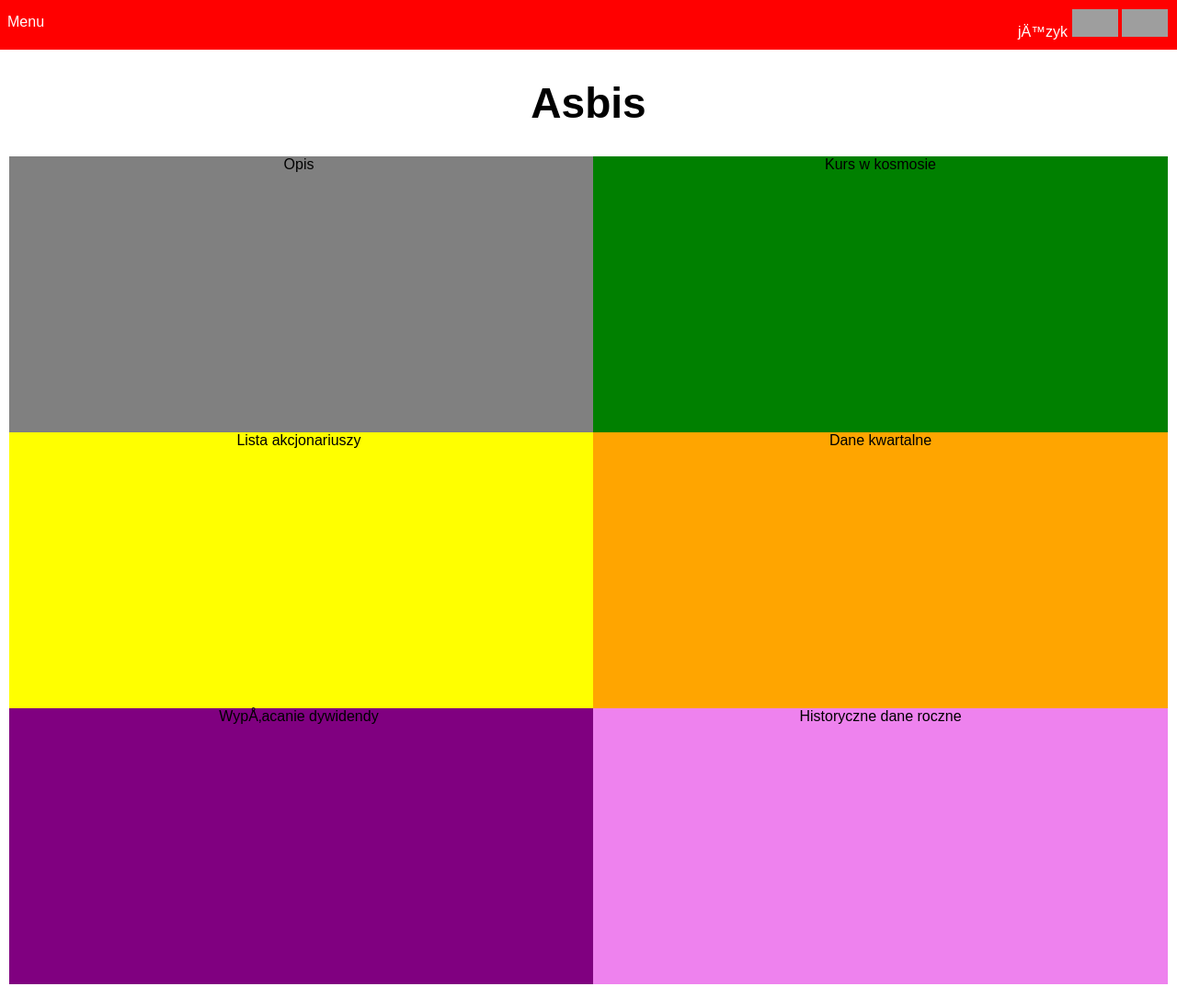
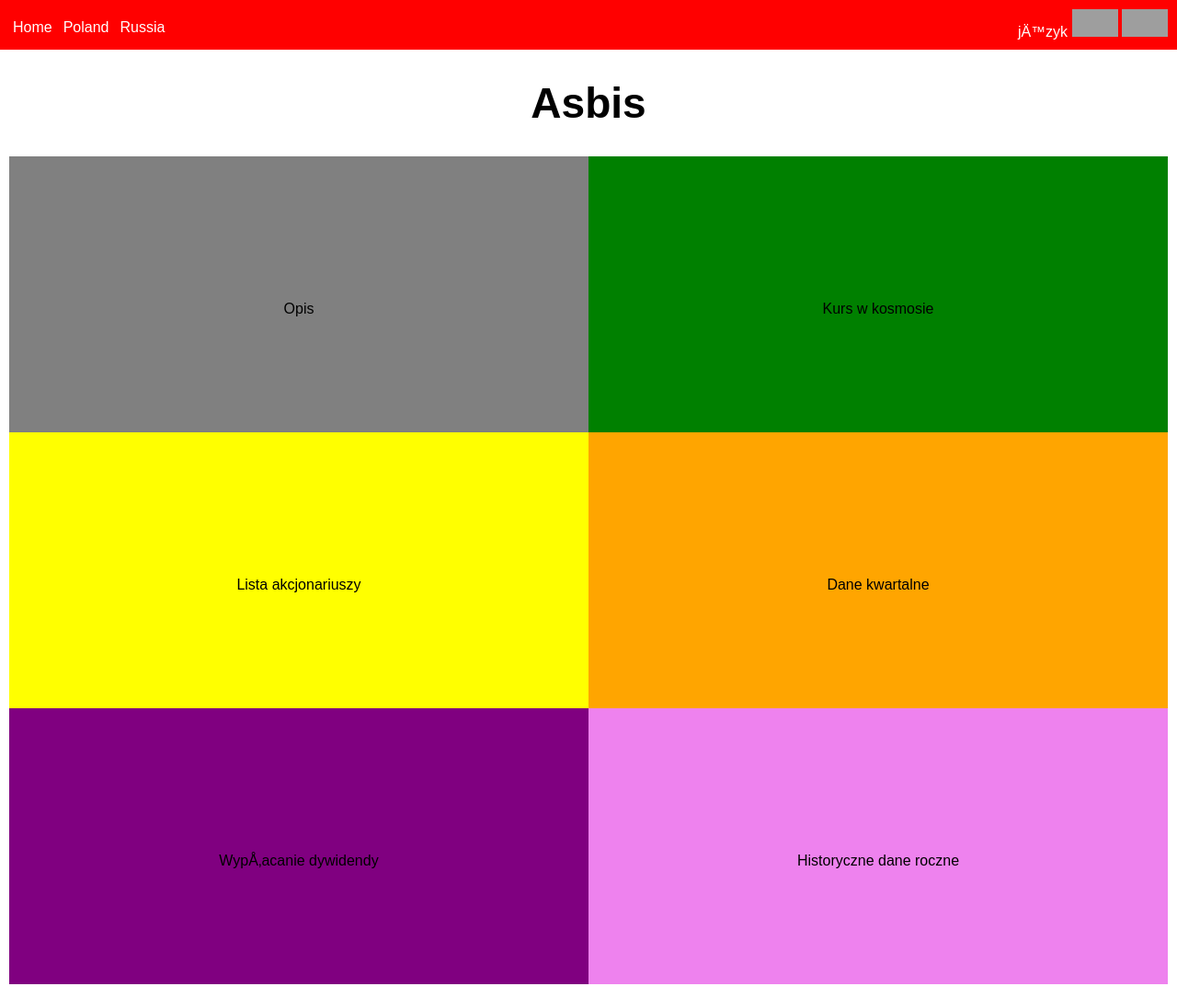
Before and after one commit to TheTasak/EmergingPoland, a PHP site: page / in a window 1280 px wide. Shown: the top 1085 px of the page at 92% size. Run offline with PHP 8.4, Linux system fonts and the light colour scheme; grey boxes are pictures that could not be loaded.

Commit message:
menu and flexbox grid

```diff
--- a/index.html
+++ b/index.html
@@ -6,29 +6,42 @@
   <body>
     <header>
       <nav>
-        Menu
+        <ul>
+            <li><a href="index.html">Home</a></li>
+            <li><a href="index.html">Poland</a></li>
+            <li><a href="index.html">Russia</a></li>
+          </ul>
       </nav>
       <div id="jezyki">język
-        <img src="https://upload.wikimedia.org/wikipedia/en/1/12/Flag_of_Poland.svg">
-        <img src="https://upload.wikimedia.org/wikipedia/commons/thumb/f/f2/Flag_of_Great_Britain_%281707%E2%80%931800%29.svg/255px-Flag_of_Great_Britain_%281707%E2%80%931800%29.svg.png">
+        <a href="index.html"><img src="https://upload.wikimedia.org/wikipedia/en/1/12/Flag_of_Poland.svg"></a>
+        <a href="index.html"><img src="https://upload.wikimedia.org/wikipedia/commons/thumb/f/f2/Flag_of_Great_Britain_%281707%E2%80%931800%29.svg/255px-Flag_of_Great_Britain_%281707%E2%80%931800%29.svg.png"></a>
       </div>
     </header>
     <main>
       <h1>Asbis</h1>
-      <div id="opis">Opis
+      <div id="content">
+        <div id="opis">
+            <p>Opis</p>
           </div>
-      <div id="kurs">Kurs w kosmosie
+        <div id="kurs">
+            <p>Kurs w kosmosie</p>
           </div>
-      <div id="sklad">Lista akcjonariuszy
+        <div id="sklad">
+            <p>Lista akcjonariuszy</p>
           </div>
-      <div id="kwartal">Dane kwartalne
+        <div id="kwartal">
+            <p>Dane kwartalne</p>
           </div>
-      <div id="dywidenda">Wypłacanie dywidendy
+        <div id="dywidenda">
+            <p>Wypłacanie dywidendy</p>
           </div>
-      <div id="rok">Historyczne dane roczne
+        <div id="rok">
+            <p>Historyczne dane roczne</p>
+          </div>
       </div>
       </br>
-      <div id="mapa">Mapa działalności
+      <div id="mapa">
+        <p>Mapa działalności</p>
         <img src="https://geology.com/world/world-map.gif">
         </div>
       <div id="udzial">Udział sprzętów
--- a/style.css
+++ b/style.css
@@ -22,6 +22,20 @@ nav{
   width: 75%;
   float: left;
 }
+nav ul{
+  list-style-type: none;
+  margin: 0;
+  padding: 0;
+}
+nav li{
+  float: left;
+}
+nav a{
+  display: block;
+  padding: 6px;
+  text-decoration: none;
+  color: white;
+}
 header #jezyki{
   overflow: hidden;
   right: 0;
@@ -42,53 +56,35 @@ main h1{
   text-align: center;
   font-size: 46px;
 }
+main #content{
+  display: flex;
+  justify-content: center;
+  align-content: center;
+  flex-wrap: wrap;
+}
+main #content div{
+  width: 50%;
+  line-height: 300px;
+  height: 300px;
+  text-align: center;
+}
 main #opis{
-  float: left;
-  width: 50%;
-  min-height: 300px;
-  height: 20vh;
   background-color: gray;
-  text-align: center;
-  padding-right: 5px;
 }
 main #kurs{
-  width: 100%;
-  min-height: 300px;
-  height: 20vh;
   background-color: green;
-  text-align: center;
 }
 main #sklad{
-  float: left;
-  width: 50%;
-  min-height: 300px;
-  height: 20vh;
   background-color: yellow;
-  text-align: center;
-  padding-right: 5px;
 }
 main #kwartal{
-  width: 100%;
-  min-height: 300px;
-  height: 20vh;
   background-color: orange;
-  text-align: center;
 }
 main #dywidenda{
-  float: left;
-  width: 50%;
-  min-height: 300px;
-  height: 20vh;
   background-color: purple;
-  text-align: center;
-  padding-right: 5px;
 }
 main #rok{
-  width: 100%;
-  min-height: 300px;
-  height: 20vh;
   background-color: violet;
-  text-align: center;
 }
 main #mapa{
   width: 100%;
@@ -99,7 +95,6 @@ main #mapa{
 }
 main #mapa img{
   height: 300px;
-  max-width: 100%;
 }
 footer{
   position: absolute;
```
Lines whose indentation alone changed are shown as unchanged.
